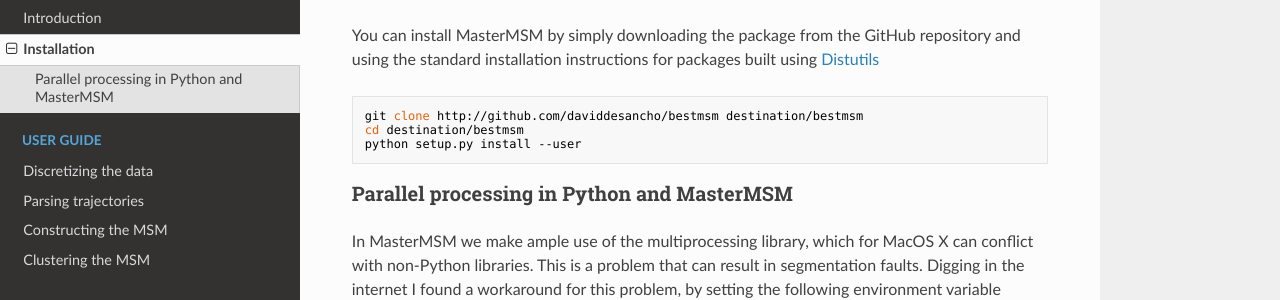
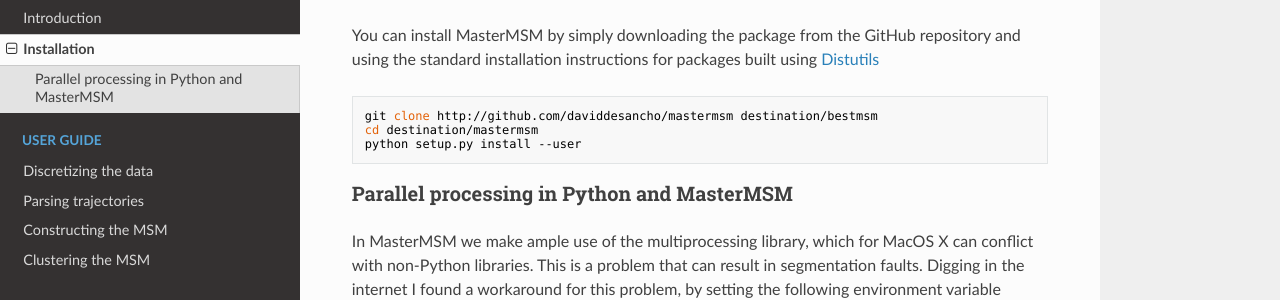
Before and after one commit to BioKT/MasterMSM, an MkDocs documentation site: the page built from docs/installation.md, in a window 1280 px wide. Shown: the part 131-431 px from the top of the page. Built offline with MkDocs 1.6.1, drawn with Linux system fonts in a browser that asks for light colours; nearby versions of some CDN libraries; old or Windows-style settings are respelled for this version of MkDocs.

Commit message:
docs : memory problems between bestmsm and mastermsm

````diff
--- a/docs/installation.md
+++ b/docs/installation.md
@@ -4,8 +4,8 @@
 using [Distutils](https://docs.python.org/2/distutils/index.html)
 
 ```
-git clone http://github.com/daviddesancho/bestmsm destination/bestmsm
-cd destination/bestmsm
+git clone http://github.com/daviddesancho/mastermsm destination/bestmsm
+cd destination/mastermsm
 python setup.py install --user
 ```
 ### Parallel processing in Python and MasterMSM
````
Also changed, not shown: docs/trajectory.md (+1 -1 lines).
